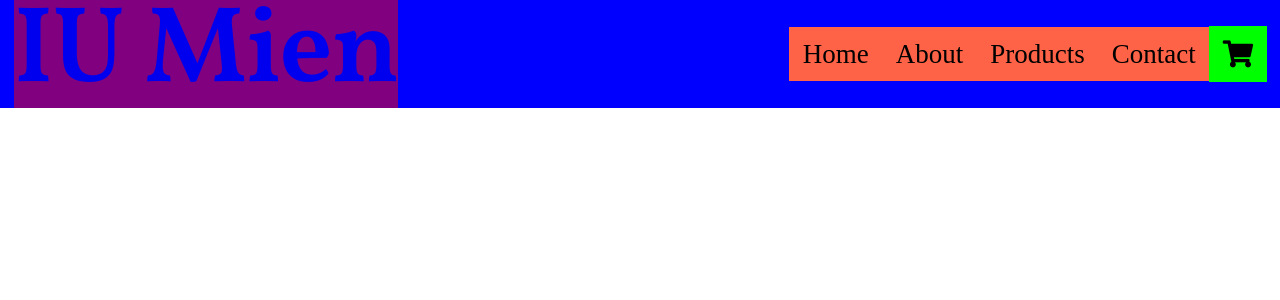
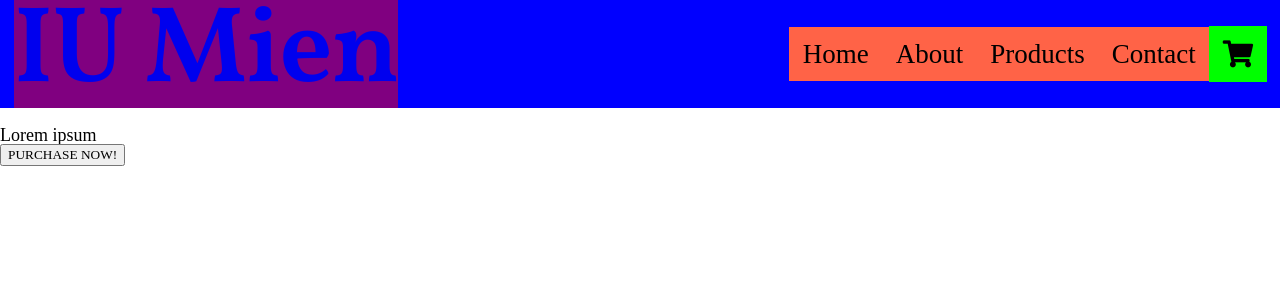
Before and after one commit to Audioist/iu_mienh, a React (Create React App) app: page / in a window 1280 px wide. Shown: the top 300 px of the page. Built offline with nearby package versions, Linux system fonts and the light colour scheme; a web font is replaced by a local one.

Commit message:
Setting down CTA section

```diff
--- a/src/components/App.js
+++ b/src/components/App.js
@@ -1,11 +1,11 @@
 import React, { Component } from "react";
-import Header from "./Header";
+import Cta from "./Cta";
 
 class App extends Component {
   render() {
     return (
       <div>
-        <Header />
+        <Cta />
       </div>
     );
   }
--- /dev/null
+++ b/src/components/Cta.js
@@ -0,0 +1,15 @@
+import React, { Component } from "react";
+
+import "../styles/Cta/Cta.css";
+
+export default class Cta extends Component {
+  render() {
+    return (
+      <section itemID="ium-cta">
+        <img />
+        <p>Lorem ipsum</p>
+        <button>PURCHASE NOW!</button>
+      </section>
+    )
+  }
+}
--- a/src/components/Header.js
+++ b/src/components/Header.js
@@ -1,4 +1,5 @@
 import React from "react";
+import { Link } from "react-router-dom";
 
 import "../styles/Header/Header.css";
 import "../styles/Header/Header-Logo.css";
@@ -6,20 +7,19 @@ import "../styles/Header/Header-Nav.css";
 import "../styles/Header/Header-Cart.css";
 
 const Header = () => {
+  let sections = ["Home", "About", "Products", "Contact"];
+
   return (
     <header className="ium-header">
       <div className="ium-header-hamburger">
         <i className="fas fa-bars" />
       </div>
       <h1 className="ium-header-logo">
-        <a href="/">IU Mien</a>
+        <Link to="/">IU Mien</Link>
       </h1>
       <nav className="ium-header-nav">
         <ul>
-          <li>Home</li>
-          <li>About</li>
-          <li>Products</li>
-          <li>Contact</li>
+          {sections.map((item) => <li key={item}>{item}</li>)}
         </ul>
       </nav>
       <div className="ium-header-cart">
--- a/src/components/Router.js
+++ b/src/components/Router.js
@@ -1,11 +1,13 @@
 import React from "react";
 import { BrowserRouter, Route, Switch } from "react-router-dom";
 import App from "./App";
+import Header from "./Header";
 
 const Router = () => {
   return (
     <BrowserRouter>
       <div>
+        <Route path="/" render={props => <Header {...props} />} />
         <Switch>
           <Route path="/" component={App} />
         </Switch>
```
Also changed, not shown: src/styles/Cta/Cta.css (added).
